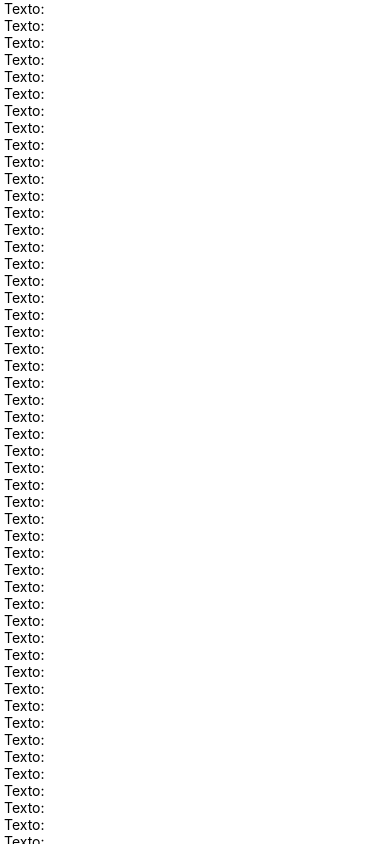
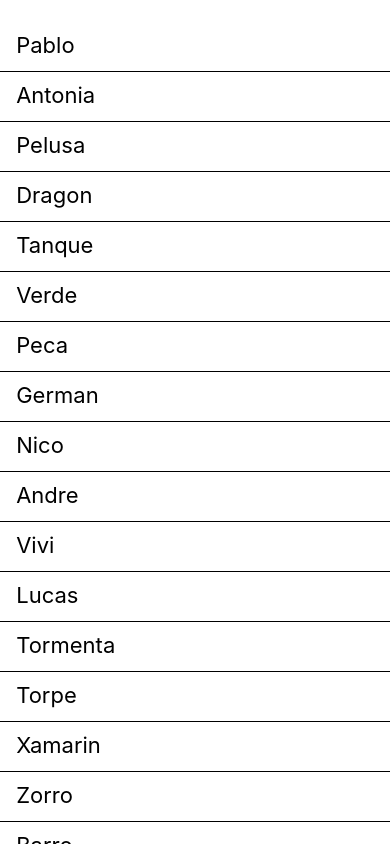
Before and after one commit to pguillen/react-native-pruebas, a React Native app: screen / in a window 390 px wide. Built offline with nearby package versions, Linux system fonts and the light colour scheme.

Commit message:
Utilizando FlatList

```diff
--- a/App.js
+++ b/App.js
@@ -1,120 +1,52 @@
 import React, { useState } from "react";
-import {
-  StyleSheet,
-  Text,
-  View,
-  TextInput,
-  Dimensions,
-  TouchableOpacity,
-  ScrollView,
-} from "react-native";
-
-const width = Dimensions.get("window").width;
+import { StyleSheet, Text, FlatList, View } from "react-native";
 
 export default function App() {
   const [text, setText] = useState("Chanchito Feliz");
   const [submit, setSubmit] = useState("");
 
-  return (
-    <View style={styles.container}>
-      <ScrollView style={styles.scrollView}>
-        <Text> Texto: {submit} </Text>
-        <Text> Texto: {submit} </Text>
-        <Text> Texto: {submit} </Text>
-        <Text> Texto: {submit} </Text>
-        <Text> Texto: {submit} </Text>
-        <Text> Texto: {submit} </Text>
-        <Text> Texto: {submit} </Text>
-        <Text> Texto: {submit} </Text>
-        <Text> Texto: {submit} </Text>
-        <Text> Texto: {submit} </Text>
-        <Text> Texto: {submit} </Text>
-        <Text> Texto: {submit} </Text>
-        <Text> Texto: {submit} </Text>
-        <Text> Texto: {submit} </Text>
-        <Text> Texto: {submit} </Text>
-        <Text> Texto: {submit} </Text>
-        <Text> Texto: {submit} </Text>
-        <Text> Texto: {submit} </Text>
-        <Text> Texto: {submit} </Text>
-        <Text> Texto: {submit} </Text>
-        <Text> Texto: {submit} </Text>
-        <Text> Texto: {submit} </Text>
-        <Text> Texto: {submit} </Text>
-        <Text> Texto: {submit} </Text>
-        <Text> Texto: {submit} </Text>
-        <Text> Texto: {submit} </Text>
-        <Text> Texto: {submit} </Text>
-        <Text> Texto: {submit} </Text>
-        <Text> Texto: {submit} </Text>
-        <Text> Texto: {submit} </Text>
-        <Text> Texto: {submit} </Text>
-        <Text> Texto: {submit} </Text>
-        <Text> Texto: {submit} </Text>
-        <Text> Texto: {submit} </Text>
-        <Text> Texto: {submit} </Text>
-        <Text> Texto: {submit} </Text>
-        <Text> Texto: {submit} </Text>
-        <Text> Texto: {submit} </Text>
-        <Text> Texto: {submit} </Text>
-        <Text> Texto: {submit} </Text>
-        <Text> Texto: {submit} </Text>
-        <Text> Texto: {submit} </Text>
-        <Text> Texto: {submit} </Text>
-        <Text> Texto: {submit} </Text>
-        <Text> Texto: {submit} </Text>
-        <Text> Texto: {submit} </Text>
-        <Text> Texto: {submit} </Text>
-        <Text> Texto: {submit} </Text>
-        <Text> Texto: {submit} </Text>
-        <Text> Texto: {submit} </Text>
+  return <View style={styles.container}>
+    <FlatList
+    data={[
+      { key: '1', name: 'Pablo' },
+      { key: '2', name: 'Antonia' },
+      { key: '3', name: 'Pelusa' },
+      { key: '4', name: 'Dragon' },
+      { key: '5', name: 'Tanque' },
+      { key: '6', name: 'Verde' },
+      { key: '7', name: 'Peca' },
+      { key: '8', name: 'German' },
+      { key: '9', name: 'Nico' },
+      { key: '10', name: 'Andre' },
+      { key: '11', name: 'Vivi' },
+      { key: '12', name: 'Lucas' },
+      { key: '13', name: 'Tormenta' },
+      { key: '14', name: 'Torpe' },
+      { key: '15', name: 'Xamarin' },
+      { key: '16', name: 'Zorro' },
+      { key: '17', name: 'Barro' },
+      { key: '18', name: 'Nieto' },
+    ]}
 
-        <TextInput
-          style={styles.input}
-          placeholder="Escribe acá"
-          onChangeText={(t) => setText(t)}
-          defaultValue={text}
-        />
+    renderItem={({ item }) => <Text style={styles.item}> {item.name} </Text>}
+    />
 
-        <TouchableOpacity
-          style={styles.TouchableOpacity}
-          onPress={() => {
-            setSubmit(text);
-            alert("Texto enviado con exito");
-          }}
-        >
-          <View style={styles.view}>
-            <Text>Aceptar</Text>
-          </View>
-        </TouchableOpacity>
-      </ScrollView>
-    </View>
-  );
+  </View>;
 }
 
 const styles = StyleSheet.create({
-  TouchableOpacity: {
-    backgroundColor: "#EEE",
-  },
-  view: {
-    height: 40,
-
-    alignItems: "center",
-    justifyContent: "center",
-  },
-  input: {
-    height: 40,
-    borderBottomColor: "#ccc",
-    borderBottomWidth: 1,
-    width: width,
-  },
   container: {
     flex: 1,
     backgroundColor: "#fff",
-    alignItems: "center",
+    alignItems: "stretch",
     justifyContent: "center",
+    paddingTop:22,
   },
-  scrollView: {
-    width: Dimensions.get("window").width,
-  },
+  item:{
+    padding: 10,
+    fontSize:22,
+    height:50,
+    borderBottomWidth: '#ccc',
+    borderBottomWidth: 1,
+  }
 });
```
